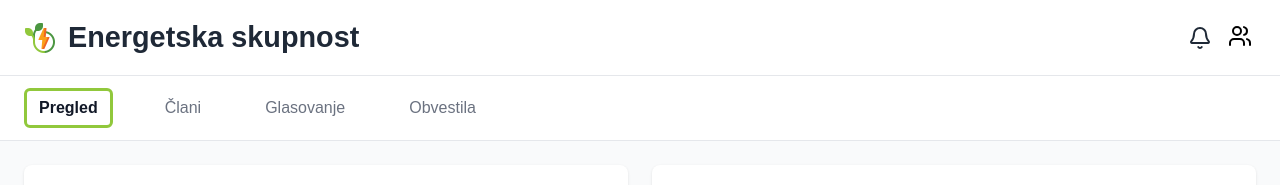
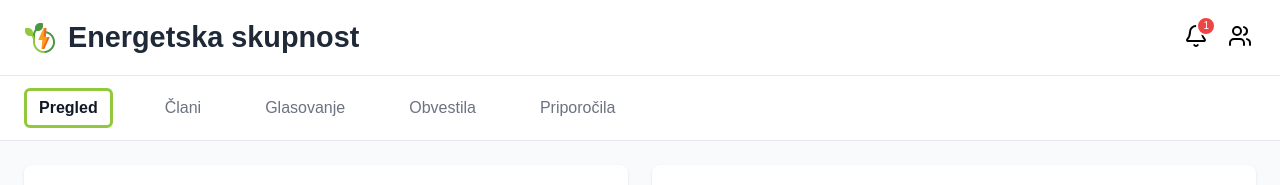
Before and after one commit to MBevc/eneskupnost, a React (Create React App) app: page / in a window 1280 px wide. Shown: the top 185 px of the page. Built offline with nearby package versions, Linux system fonts and the light colour scheme.

Commit message:
priporočila

```diff
--- a/src/App.css
+++ b/src/App.css
@@ -138,6 +138,67 @@ header img.logo {
   position: relative;
 }
 
+.notif-wrapper {
+  position: relative;
+}
+
+.notif-badge {
+  position: absolute;
+  top: -4px;
+  right: -4px;
+  background: #ef4444;
+  color: white;
+  font-size: 10px;
+  line-height: 1;
+  padding: 3px 5px;
+  border-radius: 999px;
+  border: 2px solid #ffffff;
+}
+
+.notif-menu {
+  position: absolute;
+  right: 0;
+  top: 36px;
+  background: #ffffff;
+  border: 1px solid #e5e7eb;
+  box-shadow: 0 4px 12px rgba(0,0,0,0.08);
+  border-radius: 8px;
+  min-width: 220px;
+  z-index: 1000;
+  overflow: hidden;
+}
+
+.notif-item {
+  padding: 10px 12px;
+  color: #374151;
+  border-bottom: 1px solid #e5e7eb;
+}
+
+.notif-action {
+  width: 100%;
+  text-align: left;
+  background: transparent;
+  border: none;
+  padding: 10px 12px;
+  cursor: pointer;
+}
+
+.notif-action:hover {
+  background: #f3f4f6;
+}
+
+.option-tile {
+  background: #ffffff;
+  border: 1px solid #e5e7eb;
+  padding: 14px 18px;
+  border-radius: 8px;
+  cursor: pointer;
+  box-shadow: 0 1px 3px rgba(0,0,0,0.06);
+}
+
+.option-tile:hover {
+  background: #f9fafb;
+}
 .user-menu {
   position: absolute;
   right: 0;
--- a/src/energetska_skupnost_ui.jsx
+++ b/src/energetska_skupnost_ui.jsx
@@ -20,6 +20,8 @@ export default function EnergetskaSkupnostApp() {
   const [maxDelez, setMaxDelez] = useState(30);
   const [openMsg, setOpenMsg] = useState(null);
   const [isUserMenuOpen, setIsUserMenuOpen] = useState(false);
+  const [isNotifOpen, setIsNotifOpen] = useState(false);
+  const [hasRecommendations, setHasRecommendations] = useState(true);
 
   const avgPoraba =
     data.poraba.reduce((sum, p) => sum + p.value, 0) / data.poraba.length;
@@ -76,7 +78,36 @@ export default function EnergetskaSkupnostApp() {
           <h1>Energetska skupnost</h1>
         </div>
         <div className="header-actions">
-          <Bell />
+          <div className="notif-wrapper">
+            <button
+              className="icon-button"
+              aria-haspopup="menu"
+              aria-expanded={isNotifOpen}
+              aria-label="Obvestila"
+              onClick={() => setIsNotifOpen((v) => !v)}
+            >
+              <Bell />
+              {hasRecommendations && <span className="notif-badge">1</span>}
+            </button>
+            {isNotifOpen && (
+              <div className="notif-menu" role="menu">
+                <div className="notif-item">
+                  Imate nova priporočila za optimizacijo.
+                </div>
+                <button
+                  className="notif-action"
+                  role="menuitem"
+                  onClick={() => {
+                    setActiveTab("priporocila");
+                    setIsNotifOpen(false);
+                    setHasRecommendations(false);
+                  }}
+                >
+                  Odpri Priporočila
+                </button>
+              </div>
+            )}
+          </div>
           <div className="user-menu-wrapper">
             <button
               className="icon-button"
@@ -99,7 +130,7 @@ export default function EnergetskaSkupnostApp() {
 
       {/* Navigacija */}
       <nav>
-        {["pregled", "clani", "glasovanje", "obvestila"].map((tab) => (
+        {["pregled", "clani", "glasovanje", "obvestila", "priporocila"].map((tab) => (
           <button
             key={tab}
             onClick={() => setActiveTab(tab)}
@@ -109,6 +140,7 @@ export default function EnergetskaSkupnostApp() {
             {tab === "clani" && "Člani"}
             {tab === "glasovanje" && "Glasovanje"}
             {tab === "obvestila" && "Obvestila"}
+            {tab === "priporocila" && "Priporočila"}
           </button>
         ))}
       </nav>
@@ -327,6 +359,20 @@ export default function EnergetskaSkupnostApp() {
             ))}
           </div>
         )}
+
+        {/* PRIPOROČILA */}
+        {activeTab === "priporocila" && (
+          <div className="card">
+            <h2>Priporočila</h2>
+            <p style={{ margin: "8px 0 16px", color: "#374151" }}>
+              Izberite način, s katerim želite prejeti priporočila.
+            </p>
+            <div style={{ display: "flex", gap: "12px", flexWrap: "wrap" }}>
+              <button className="option-tile">Vodena anketa</button>
+              <button className="option-tile">Prilagojen vmesnik</button>
+            </div>
+          </div>
+        )}
       </main>
     </div>
   );
```
